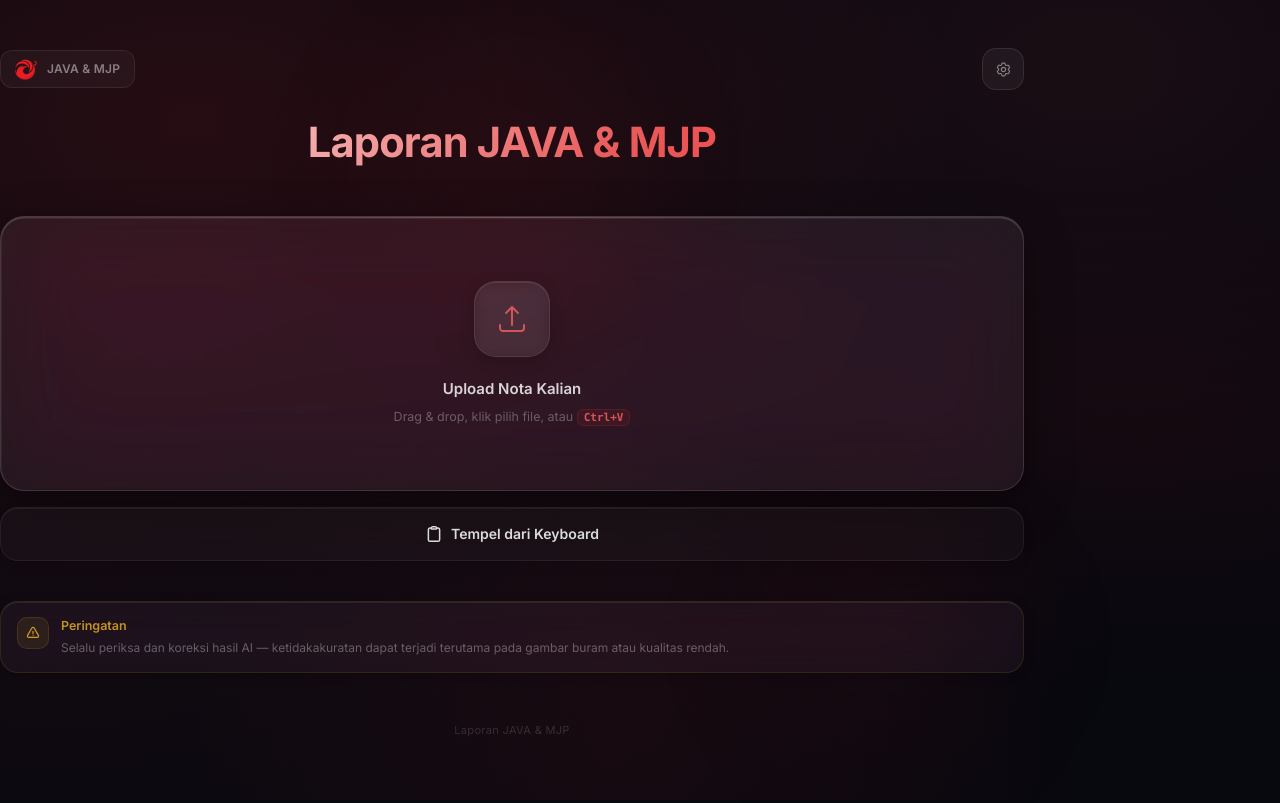
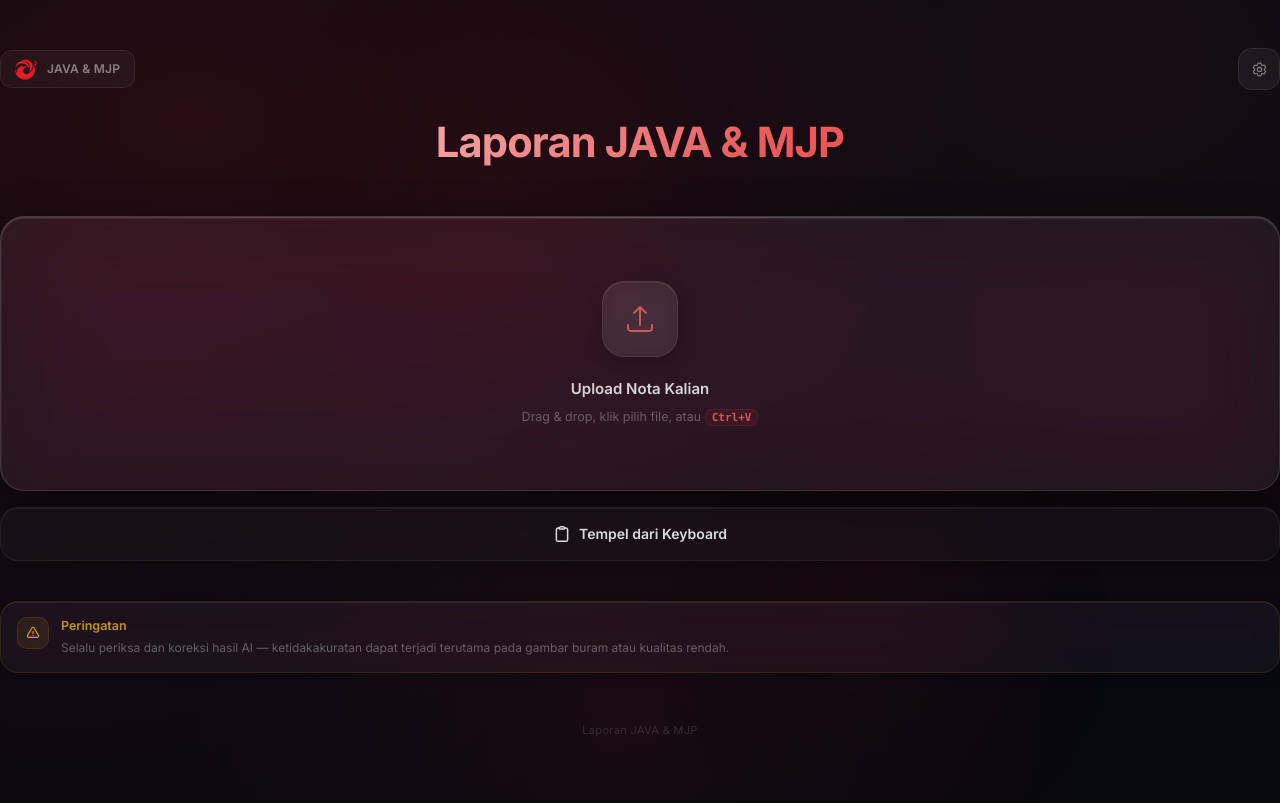
Before and after one commit to qodirs30/Transcript-Nota, a React (Vite) app in the folder client/: page / in a window 1280 px wide. Both pictures are taken after a click on the button "amiiiiiinnnn". Built offline with nearby package versions, Linux system fonts and the light colour scheme.

Commit message:
layout: increase max-width to 1400px for full fluid display on laptops

```diff
--- a/client/src/pages/TranscriptionPage.tsx
+++ b/client/src/pages/TranscriptionPage.tsx
@@ -91,7 +91,7 @@
         }}
       />
 
-      <div className="relative z-10 max-w-5xl mx-auto px-6 sm:px-8" style={{ paddingTop: '3rem', paddingBottom: '4rem' }}>
+      <div className="relative z-10 max-w-[1400px] mx-auto px-6 sm:px-8" style={{ paddingTop: '3rem', paddingBottom: '4rem' }}>
 
         {/* ── Header ── */}
         <motion.header
```
